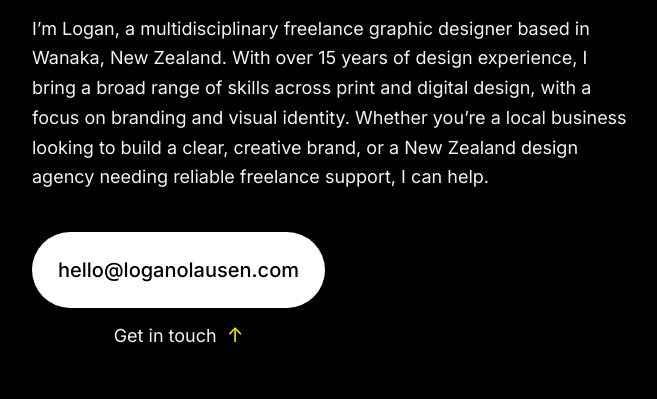
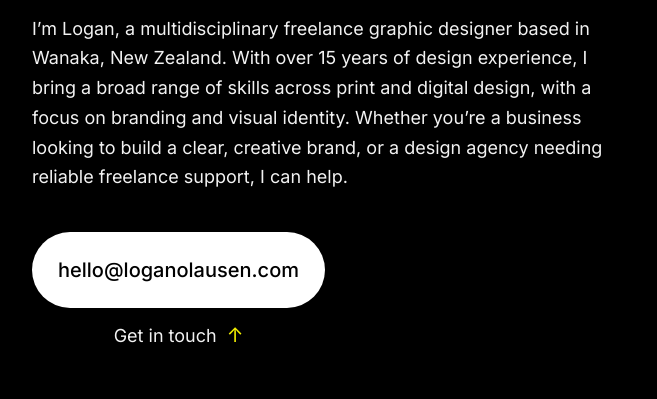
Before and after one commit to loganolausen/com, a plain HTML site: page index.html in a window 1280 px wide. Shown: the part 401-800 px from the top of the page, without its empty margins (18-675 px from the left). Drawn offline with Linux system fonts and the light colour scheme.

Commit message:
Update index.html

```diff
--- a/index.html
+++ b/index.html
@@ -610,8 +610,8 @@
     <p>
       I’m Logan, a multidisciplinary freelance graphic designer based in Wanaka, New Zealand.
       With over 15 years of design experience, I bring a broad range of skills across print and digital design,
-      with a focus on branding and visual identity. Whether you’re a local business looking to build a clear,
-      creative brand, or a New Zealand design agency needing reliable freelance support, I can help.
+      with a focus on branding and visual identity. Whether you’re a business looking to build a clear,
+      creative brand, or a design agency needing reliable freelance support, I can help.
     </p>
 
     <div class="cta-block">
```
